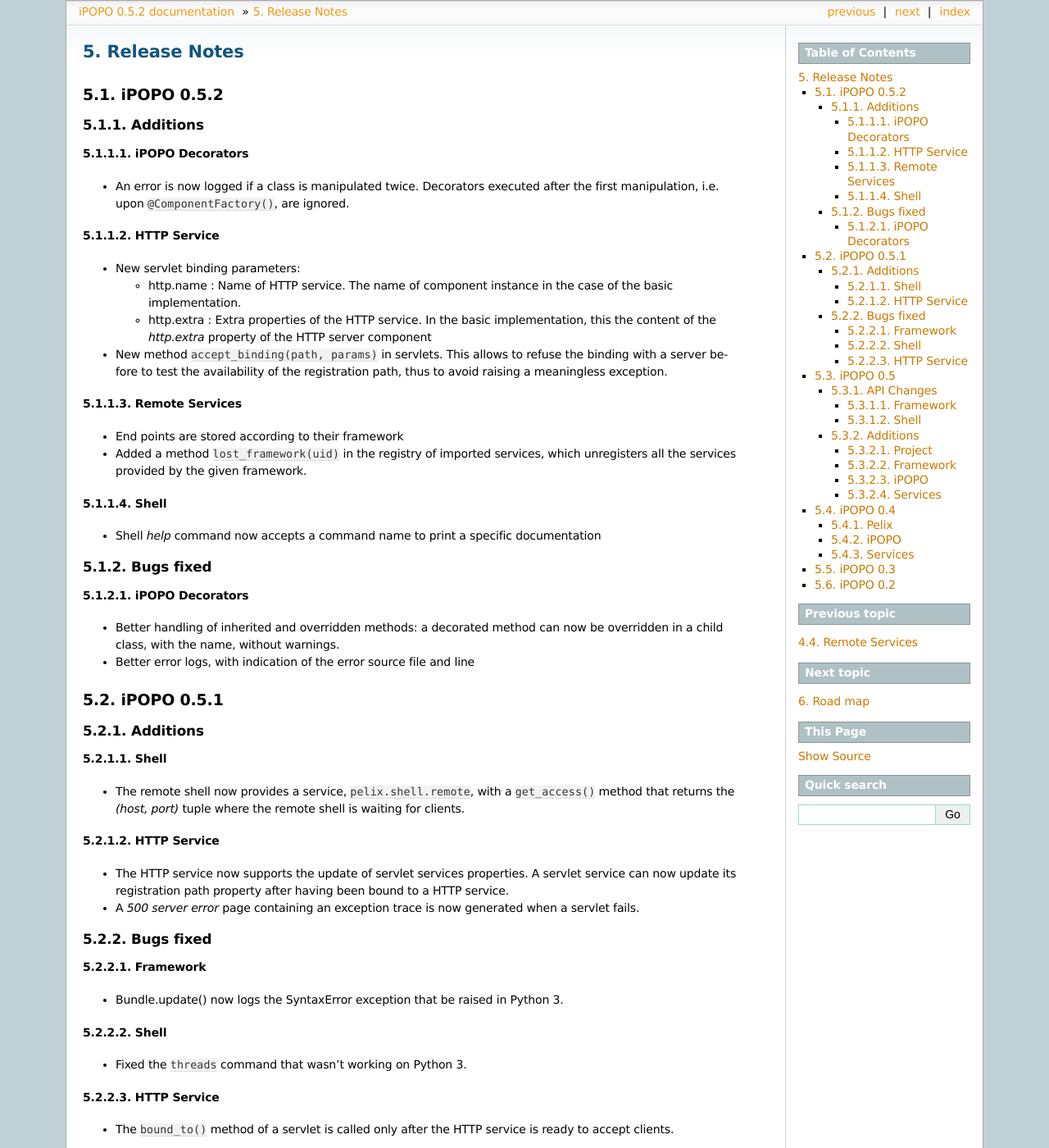
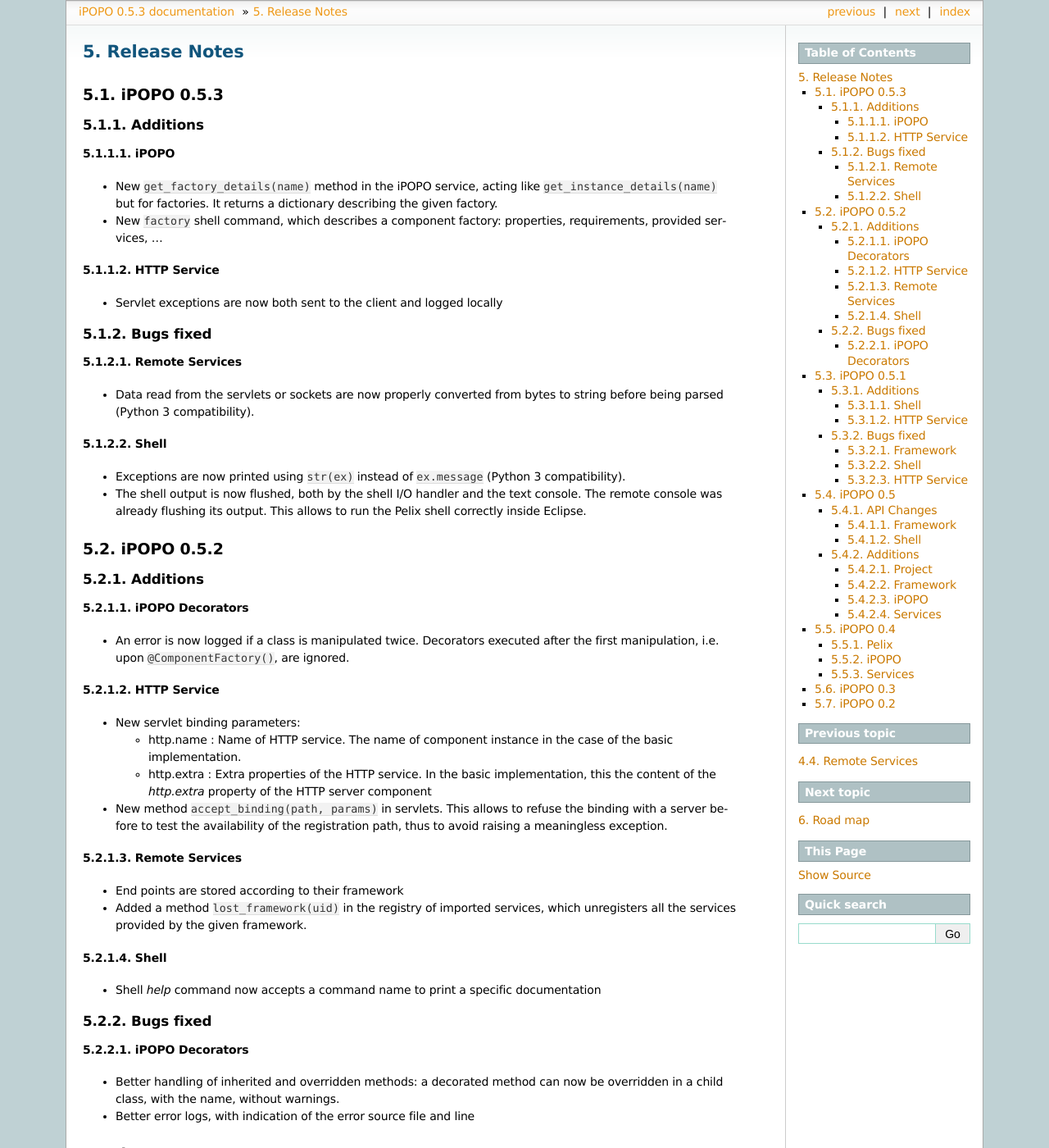
Before and after one commit to tcalmant/ipopo, a Sphinx documentation site: the page built from website-ipopo/source/content/release_notes.rst, in a window 1280 px wide and 1400 px high. Shown: the whole window at 82% size. Built offline with Sphinx 7.4.7, drawn with Linux system fonts in a browser that asks for light colours; some of the changed text lies outside the part shown.

Commit message:
Added release notes of 0.5.3

```diff
--- a/website-ipopo/source/conf.py
+++ b/website-ipopo/source/conf.py
@@ -54,7 +54,7 @@
 # built documents.
 #
 # The short X.Y version.
-version = u'0.5.2'
+version = u'0.5.3'
 
 # The full version, including alpha/beta/rc tags.
 release = version
--- a/website-ipopo/source/content/release_notes.rst
+++ b/website-ipopo/source/content/release_notes.rst
@@ -2,6 +2,49 @@
 
 Release Notes
 #############
+
+.. _release_0.5.3:
+
+iPOPO 0.5.3
+***********
+
+Additions
+=========
+
+iPOPO
+-----
+
+* New ``get_factory_details(name)`` method in the iPOPO service, acting like
+  ``get_instance_details(name)`` but for factories.
+  It returns a dictionary describing the given factory.
+
+* New ``factory`` shell command, which describes a component factory:
+  properties, requirements, provided services, ...
+
+HTTP Service
+------------
+
+* Servlet exceptions are now both sent to the client and logged locally
+
+Bugs fixed
+==========
+
+Remote Services
+---------------
+
+* Data read from the servlets or sockets are now properly converted from bytes
+  to string before being parsed (Python 3 compatibility).
+
+Shell
+-----
+
+* Exceptions are now printed using ``str(ex)`` instead of ``ex.message``
+  (Python 3 compatibility).
+
+* The shell output is now flushed, both by the shell I/O handler and the
+  text console. The remote console was already flushing its output.
+  This allows to run the Pelix shell correctly inside Eclipse.
+
 
 .. _release_0.5.2:
 
--- a/website-ipopo/source/index.rst
+++ b/website-ipopo/source/index.rst
@@ -22,6 +22,9 @@
 
 News
 ****
+
+* 1st august 2013: Release of :ref:`release_0.5.3` (small additions and bug
+  fixes)
 
 * 19 july 2013: Release of :ref:`release_0.5.2` (small additions and bug fixes)
 
```
Also changed, not shown: README.rst (+41 -0 lines).
